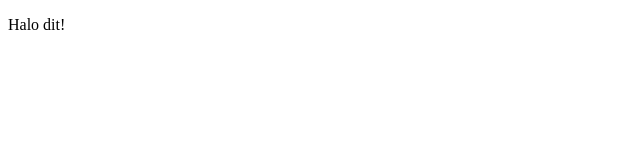
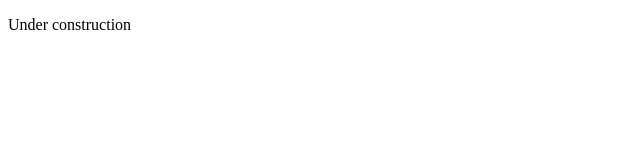
Before and after one commit to Ferosburn/ferosburn.github.com, a plain HTML site: page index.html in a window 1280 px wide. Shown: the full height of the page, 0-640 px from the left. Drawn offline with Linux system fonts and the light colour scheme.

Commit message:
Update index.html

```diff
--- a/index.html
+++ b/index.html
@@ -5,6 +5,6 @@
     <title>Ferosburn's Portofolio</title>
   </head>
   <body>
-    <p>Halo dit!</p>
+    <p>Under construction</p>
   <body>
 </html>
```
